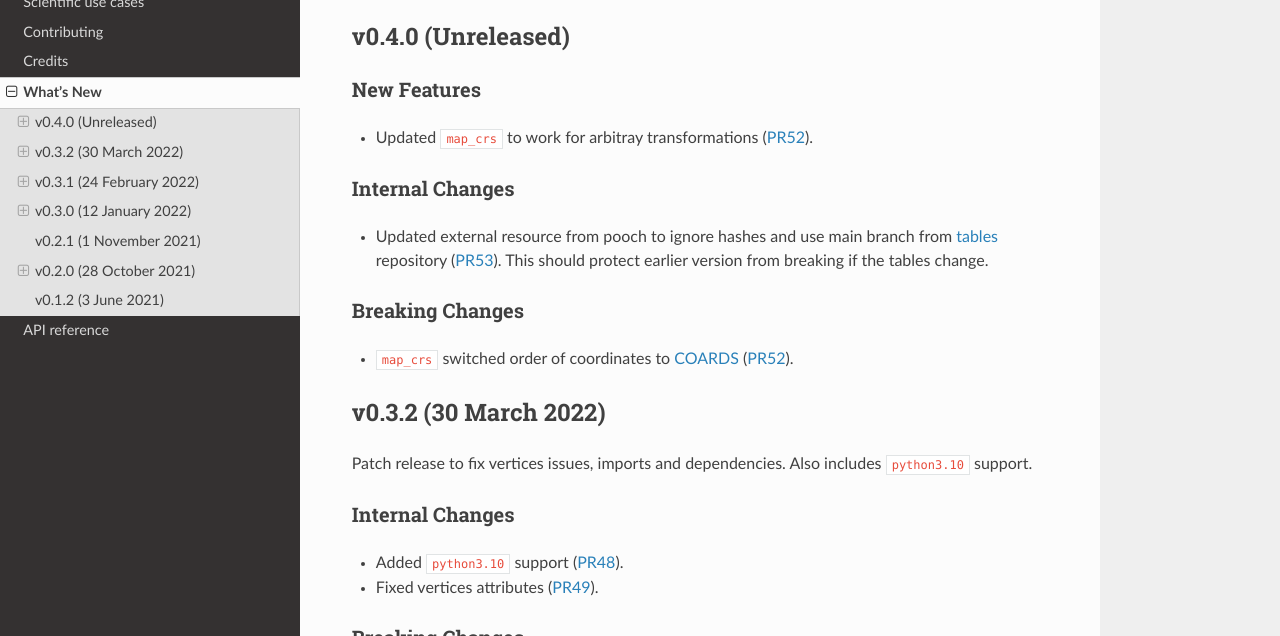
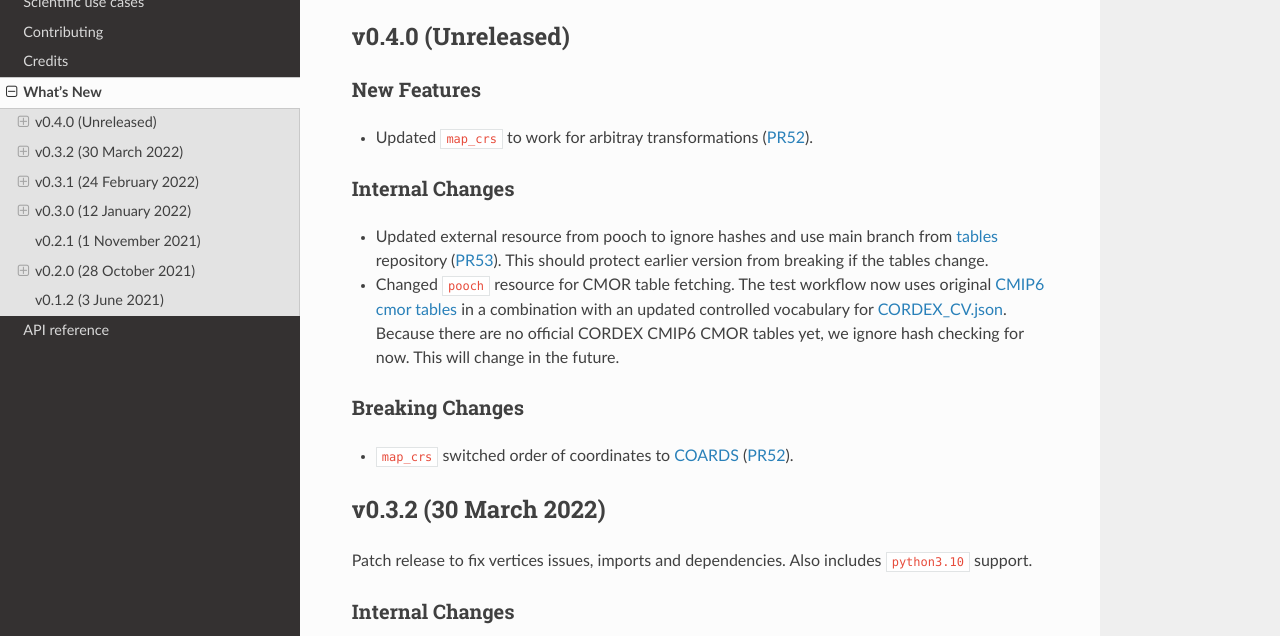
Before and after one commit to euro-cordex/py-cordex, a Sphinx documentation site: the page built from docs/whats_new.rst, in a window 1280 px wide and 900 px high, cut to the strip 264-900 px from the top of the window. Built offline with Sphinx 7.4.7 and the Read the Docs theme 2.0.0, drawn with Linux system fonts in a browser that asks for light colours; pages that are not in the unit, such as notebooks, are missing from menus.

Commit message:
Update whats_new.rst

```diff
--- a/docs/whats_new.rst
+++ b/docs/whats_new.rst
@@ -20,6 +20,7 @@ Internal Changes
 ~~~~~~~~~~~~~~~~
 
 - Updated external resource from pooch to ignore hashes and use main branch from `tables <https://github.com/euro-cordex/tables>`_ repository (:pull:`53`). This should protect earlier version from breaking if the tables change.
+- Changed ``pooch`` resource for CMOR table fetching. The test workflow now uses original `CMIP6 cmor tables <https://github.com/PCMDI/cmip6-cmor-tables>`_ in a combination with an updated controlled vocabulary for `CORDEX_CV.json <https://github.com/euro-cordex/cordex-cmor-tables>`_. Because there are no official CORDEX CMIP6 CMOR tables yet, we ignore hash checking for now. This will change in the future.
 
 Breaking Changes
 ~~~~~~~~~~~~~~~~
```
